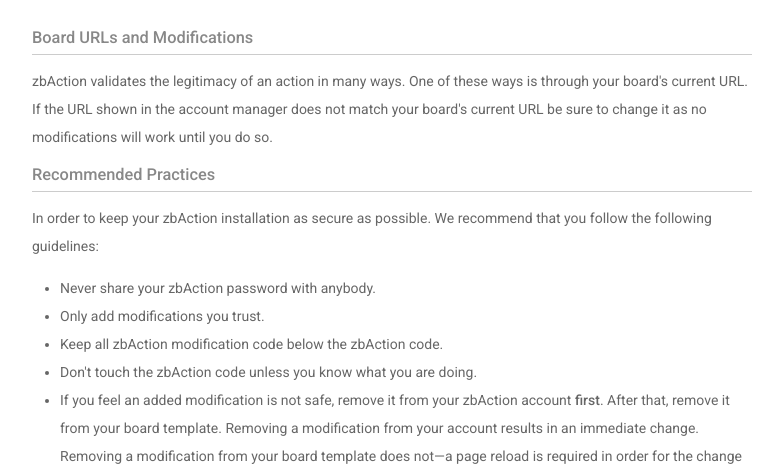
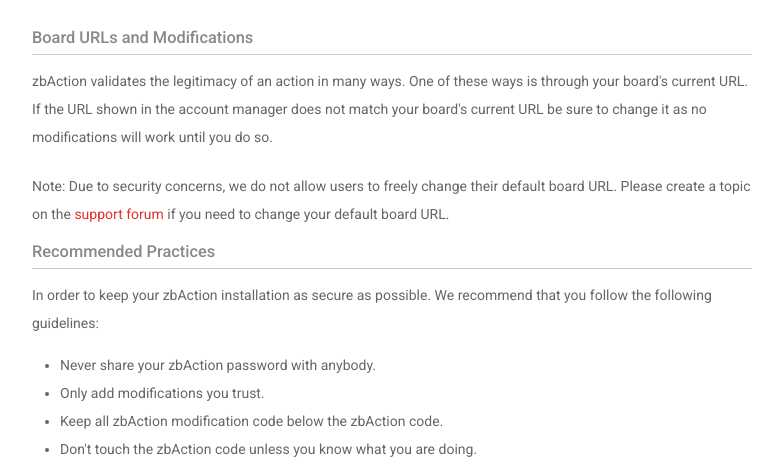
Before and after one commit to zbAction/zbAction, a Python web app: template templates/docs/bo/security.html in a window 1280 px wide. Shown: the part 169-637 px from the top of the page, without its empty margins (248-1031 px from the left). Run offline with Jinja, Linux system fonts and the light colour scheme; the template is opened without the code that fills it, so the values that code supplies are empty; some libraries are stand-ins or nearby versions.

Commit message:
Support links

```diff
--- a/modules/routes.py
+++ b/modules/routes.py
@@ -1,7 +1,7 @@
 import os
 import glob
 
-from flask import abort, jsonify, render_template, send_file
+from flask import abort, jsonify, redirect, render_template, send_file
 from jinja2.exceptions import TemplateNotFound
 from sqlalchemy.orm.exc import NoResultFound
 
@@ -64,7 +64,7 @@ def docs(category, page):
 
 @app.route('/support')
 def support():
-    abort(404)
+    return redirect('http://s15.zetaboards.com/zba/index/')
 
 @app.route('/index')
 def index():
--- a/templates/docs/bo/security.html
+++ b/templates/docs/bo/security.html
@@ -10,6 +10,9 @@
         </header>
         <p>
             zbAction validates the legitimacy of an action in many ways. One of these ways is through your board's current URL. If the URL shown in the account manager does not match your board's current URL be sure to change it as no modifications will work until you do so.
+        </p>
+        <p>
+            Note: Due to security concerns, we do not allow users to freely change their default board URL. Please create a topic on the <a href="{{ url_for('support') }}">support forum</a> if you need to change your default board URL.
         </p>
     </aside>
     <aside>
--- a/templates/template.html
+++ b/templates/template.html
@@ -20,7 +20,7 @@
 				<nav>
 					<a href="{{ url_for('index') }}"></a>
 					<a href="{{ url_for('docs') }}">Documentation</a>
-					<a href="http://s15.zetaboards.com/zba/">Support</a>
+					<a href="{{ url_for('support') }}">Support</a>
 					{% if not current_user.is_authenticated() %}
 						<a href="{{ url_for('meta.login') }}">Log In</a>
 						<a href="{{ url_for('meta.register') }}">Register</a>
```
